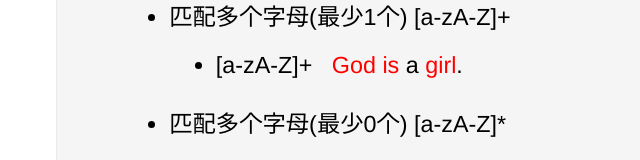
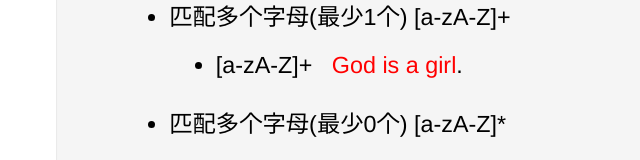
Before and after one commit to solos/solos.github.com, a plain HTML site: page tutorial/regex_tutorial.html in a window 1280 px wide. Shown: the part 3063-3223 px from the top of the page, 0-640 px from the left. Drawn offline with Linux system fonts and the light colour scheme.

Commit message:
error corrected
error corrected

```diff
--- a/tutorial/regex_tutorial.html
+++ b/tutorial/regex_tutorial.html
@@ -175,7 +175,7 @@
 								匹配多个字母(最少1个) [a-zA-Z]+
 								<ul class="unsorted"><br/>
 <li  class="list">
-										[a-zA-Z]+ &nbsp;&nbsp;<span class="match">God</span>&nbsp;<span class="match">is</span>&nbsp;a&nbsp;<span class="match" >girl</span>.</li></ul></li><br/>
+										[a-zA-Z]+ &nbsp;&nbsp;<span class="match">God</span>&nbsp;<span class="match">is a girl</span>.</li></ul></li><br/>
 							<li class="list">
 								匹配多个字母(最少0个) [a-zA-Z]*
 								<ul class="unsorted"><br/>
```
